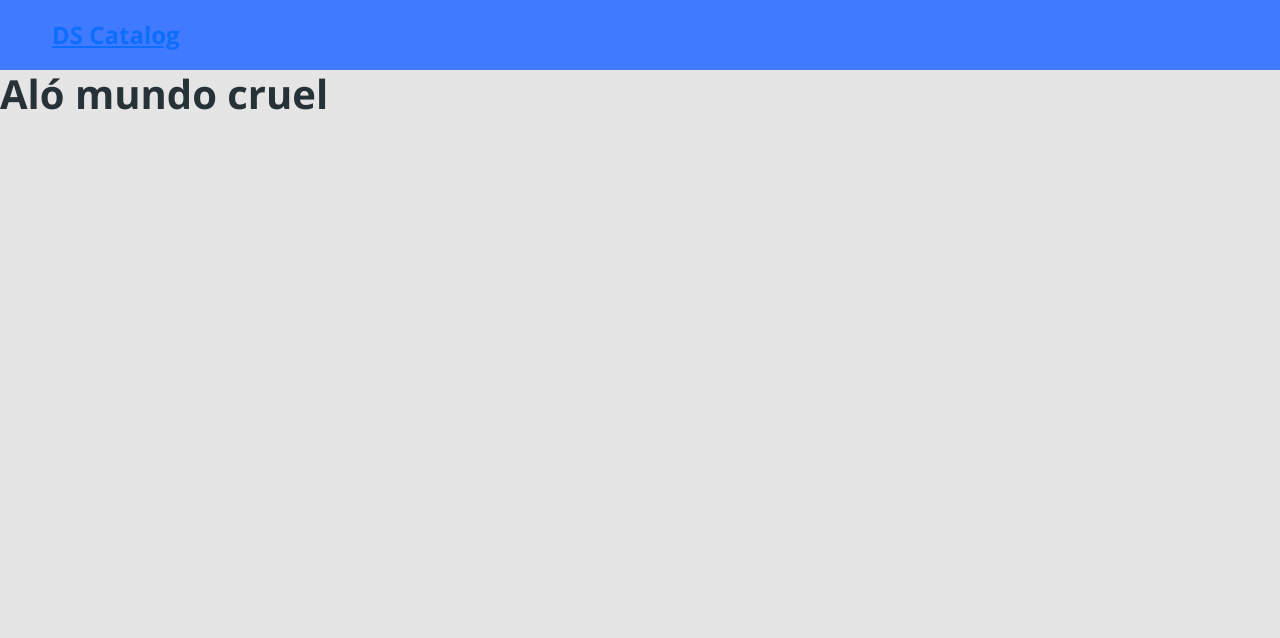
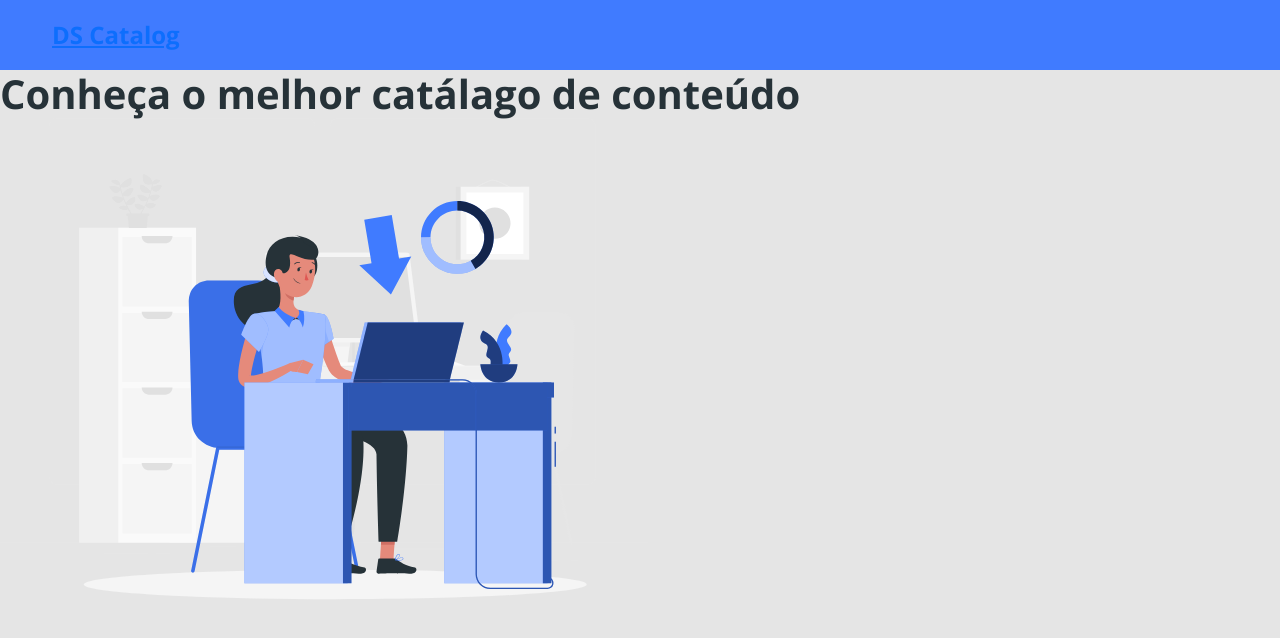
Before and after one commit to jopaulo666/dscatalog-bootcamp, a React (Create React App) app in the folder frontend/: page / in a window 1280 px wide. Shown: the top 638 px of the page. Built offline with nearby package versions, Linux system fonts and the light colour scheme; the HTML template or start-up script is replaced by a standard one.

Commit message:
Página Home - estrutura básica do HTML

```diff
--- a/frontend/src/App.tsx
+++ b/frontend/src/App.tsx
@@ -1,14 +1,11 @@
-import Navbar from 'components/Navbar';
 import './assets/styles/custom.scss';
 import './App.css';
+import Home from 'pages/Home';
 
 const App = () => {
 
   return (
-    <>
-      <Navbar />
-      <h1>Aló mundo cruel</h1>
-    </>
+    <Home />
   );
 }
 
--- /dev/null
+++ b/frontend/src/pages/Home/index.tsx
@@ -0,0 +1,23 @@
+import { ReactComponent as MainImage } from 'assets/images/main-image.svg';
+import Navbar from "components/Navbar";
+
+const Home = () => {
+
+    return (
+        <>
+            <Navbar />
+            <div className="home-container">
+                <div className="home-card">
+                    <div className="home-content-container">
+                        <h1>Conheça o melhor catálago de conteúdo</h1>
+                    </div>
+                    <div className="home-image-container">
+                        <MainImage />
+                    </div>
+                </div>
+            </div>
+        </>
+    );
+}
+
+export default Home;
```
Also changed, not shown: frontend/src/assets/images/main-image.svg (added).
